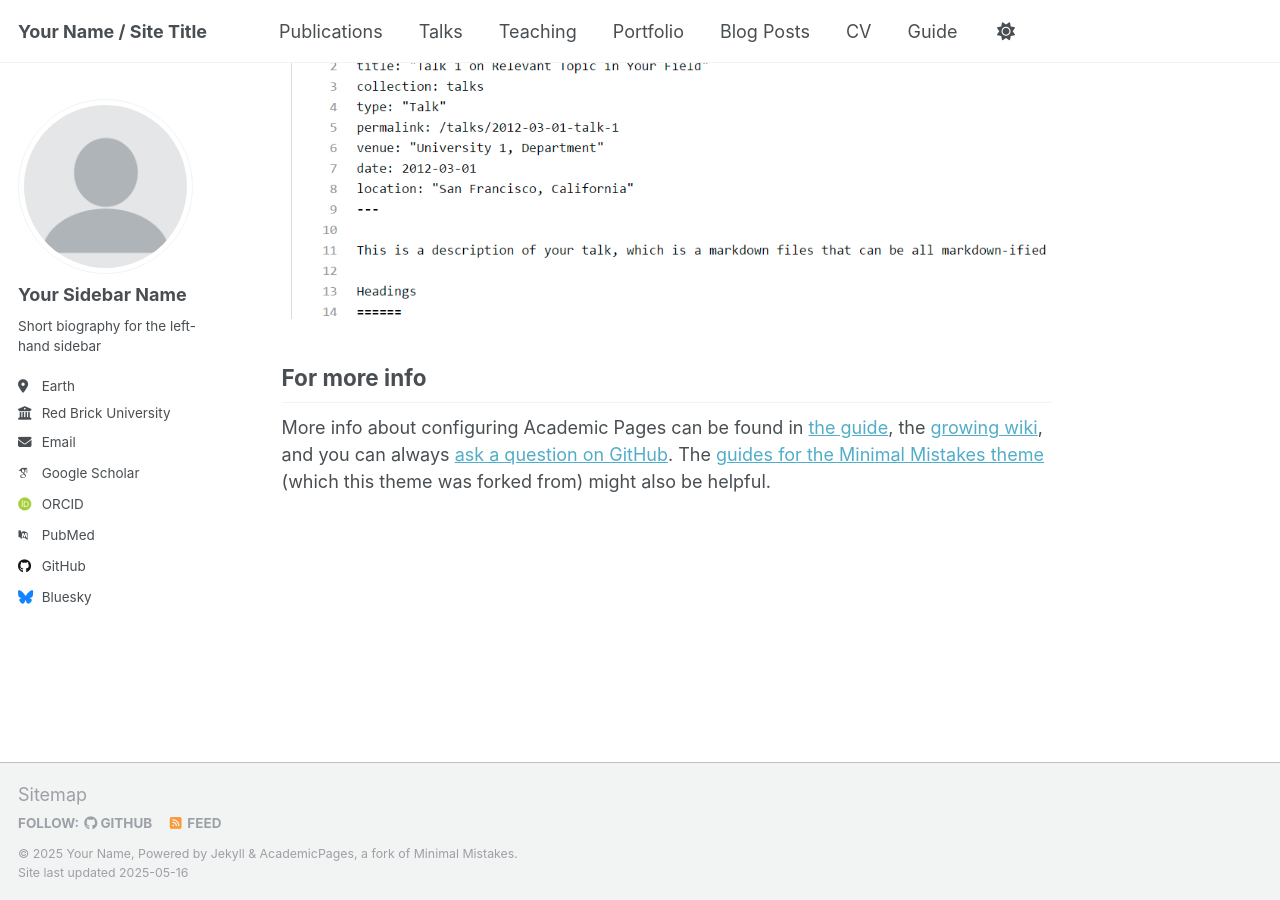
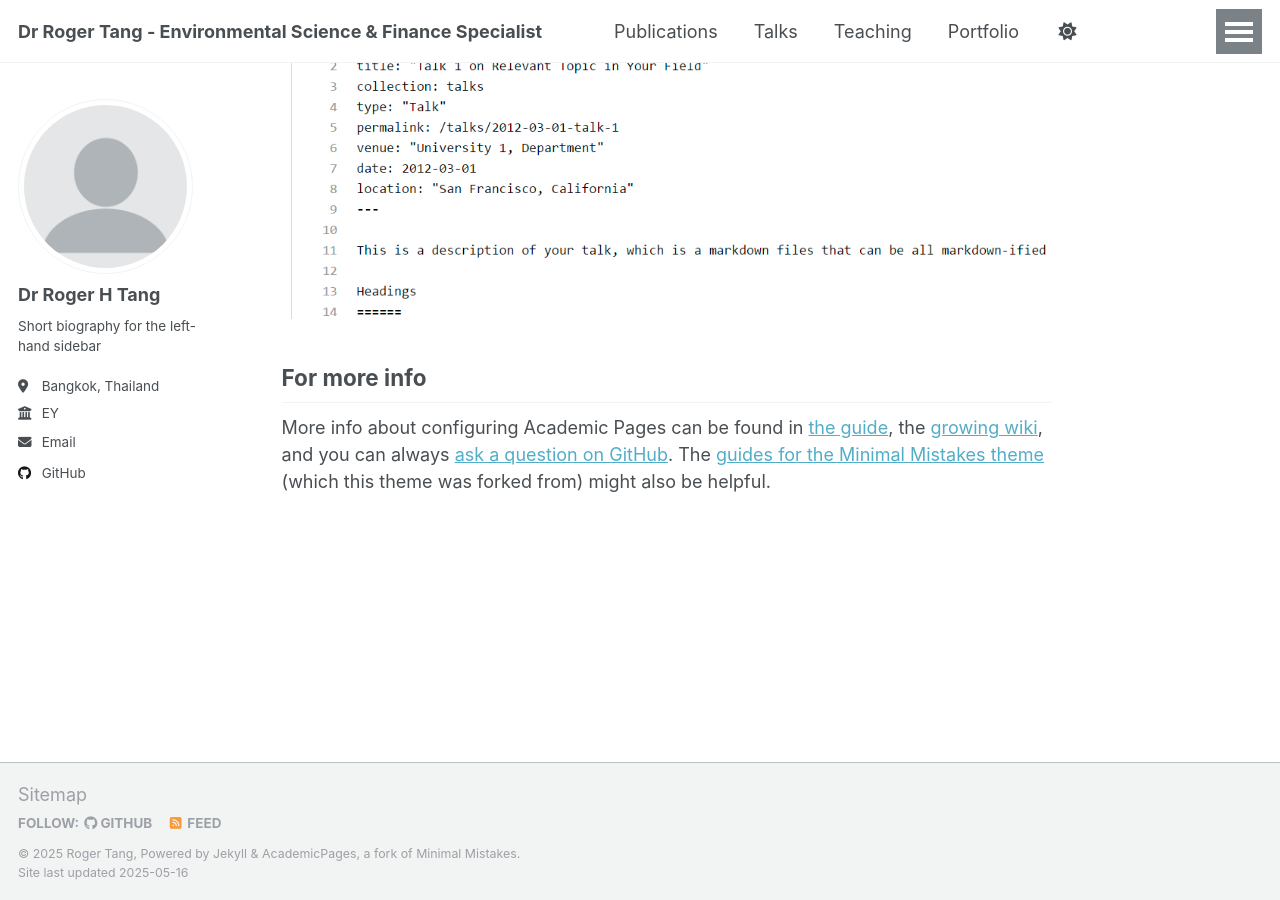
Before and after one commit to R093RT/R093RT.github.io, a Jekyll site: the page built from _pages/about.md, in a window 1280 px wide and 900 px high, scrolled down 2636 px. Built offline with Jekyll 4.4.1, drawn with Linux system fonts in a browser that asks for light colours; some web fonts are replaced.

Commit message:
Update _config.yml

```diff
--- a/_config.yml
+++ b/_config.yml
@@ -9,13 +9,13 @@
 # Basic Site Settings
 locale                   : "en-US"
 site_theme               : "default"
-title                    : "Your Name / Site Title"
+title                    : "Dr Roger Tang - Environmental Science & Finance Specialist"
 title_separator          : "-"
-name                     : &name "Your Name"
+name                     : &name "Roger Tang"
 description              : &description "personal description"
-url                      : https://academicpages.github.io # the base hostname & protocol for your site e.g. "https://[your GitHub username].github.io" or if you already have some other page hosted on Github then use "https://[your GitHub username].github.io/[Your Repo Name]"
+url                      : https://R093RT.github.io # the base hostname & protocol for your site e.g. "https://[your GitHub username].github.io" or if you already have some other page hosted on Github then use "https://[your GitHub username].github.io/[Your Repo Name]"
 baseurl                  : "" # the subpath of your site, e.g. "/blog"
-repository               : "academicpages/academicpages.github.io"
+repository               : "R093RT/R093RT.github.io"
 
 # Site Author - The following control what appear as part of the author content on the side bar.
 #               If a field is blank the icon and link will not appear, otherwise it will be shown.
@@ -23,22 +23,21 @@ repository               : "academicpages/academicpages.github.io"
 author:
   # Biographic information
   avatar           : "profile.png"
-  name             : "Your Sidebar Name"
-  pronouns         : # example: "she/her"
+  name             : "Dr Roger H Tang"
   bio              : "Short biography for the left-hand sidebar"
-  location         : "Earth"
-  employer         : "Red Brick University"
+  location         : "Bangkok, Thailand"
+  employer         : "EY"
   uri              : # URL
-  email            : "none@example.org"
+  email            : "RogerHTang@gmail.com"
 
   # Academic websites
   academia         : # URL
   arxiv            : # URL - Update with the correct link to your profile
-  googlescholar    : "https://scholar.google.com/citations?user=PS_CX0AAAAAJ"
+  googlescholar    : # URL
   impactstory      : # URL
-  orcid            : "http://orcid.org/yourorcidurl"
+  orcid            : # URL
   semantic         : # URL
-  pubmed           : "https://www.ncbi.nlm.nih.gov/pubmed/?term=john+snow"
+  pubmed           : # URL
   researchgate     : # URL
   scopus           : # URL
 
@@ -46,12 +45,12 @@ author:
   bitbucket        : # Username - Update with your username on the site
   codepen          : # Username
   dribbble         : # Username
-  github           : "academicpages"
+  github           : "R093RT"
   kaggle           : # Username
   stackoverflow    : # User number or user number and name (i.e., use "1" or "1/jeff-atwood")
 
   # Social media
-  bluesky          : "bsky.app" # Replace this with you Bluesky username
+  bluesky          : # Replace this with you Bluesky username
   facebook         : # Username
   flickr           : # Username
   foursquare       : # Username
```
